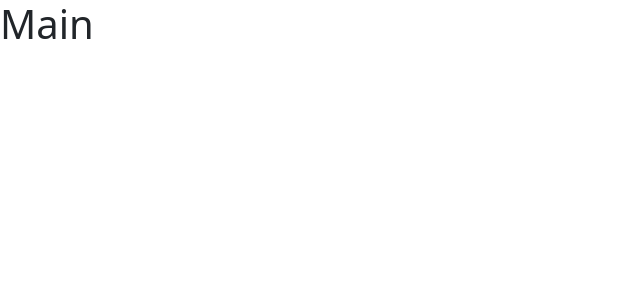
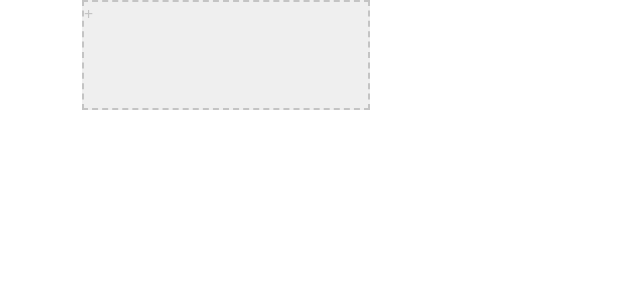
Before and after one commit to Navmonti/Walletino, a React (Create React App) app in the folder Walletino.Web/clientapp/: page / in a window 1280 px wide. Shown: the top 300 px of the page, without its empty margins (0-640 px from the left). Built offline with nearby package versions, Linux system fonts and the light colour scheme.

Commit message:
seperate resgistration and login layouts

```diff
--- a/Walletino.Web/clientapp/src/App.tsx
+++ b/Walletino.Web/clientapp/src/App.tsx
@@ -1,7 +1,6 @@
 import { BrowserRouter as Router, Routes, Route } from 'react-router-dom';
 import 'bootstrap/dist/css/bootstrap.css';
-import { Login, Main, Panel } from './pages';
-import Registeration from './pages/login/registration/Registeration';
+import { Login, Main, Panel, Signup } from './pages';
 
 function App() {
     return (
@@ -10,7 +9,7 @@ function App() {
                 <Routes>
                     <Route path="/panel" element={<Panel />} />
                     <Route path="/login" element={<Login />} />
-                    <Route path="/registeration" element={<Registeration />} />
+                    <Route path="/signup" element={<Signup />} />
                     <Route path="/home" element={<Main />} />
                     <Route path="/" element={<Main />} />
                 </Routes>
--- a/Walletino.Web/clientapp/src/pages/index.tsx
+++ b/Walletino.Web/clientapp/src/pages/index.tsx
@@ -1,9 +1,11 @@
 import Login from '../pages/login/Login';
 import Main from '../pages/main/Main';
 import Panel from '../pages/panel/Panel';
+import Signup from '../pages/signup/Signup';
 
 export {
     Login,
     Main,
-    Panel
+    Panel,
+    Signup
 }
--- a/Walletino.Web/clientapp/src/pages/login/Login.tsx
+++ b/Walletino.Web/clientapp/src/pages/login/Login.tsx
@@ -1,12 +1,28 @@
 import './login.css'
-import Registeration from './registration/Registeration';
-import SignIn from './signin/SignIn';
 
 const Login = () => {
-    return <div className="container">
+    return <div className="container page-content">
         <div className="row">
             <div className="col-md-12">
-                <SignIn />
+                <div className="content">
+                    <div className="content-header">
+                        <h1>Login</h1>
+                    </div>
+                    <hr className="sperator" />
+                    <div className="content-body">
+                        <input type="text" placeholder="username" className="input" />
+                        <input type="password" placeholder="password" className="input" />
+                        <button className="button">Login</button>
+                        <hr className="sperator" />
+                        <button className="button">Register</button>
+                        <p>Or</p>
+                        <div className="social-holder">
+                            <div className="social-icon"></div>
+                            <div className="social-icon"></div>
+                            <div className="social-icon"></div>
+                        </div>
+                    </div>
+                </div>
             </div>
         </div>
     </div>
--- a/Walletino.Web/clientapp/src/pages/login/signin/SignIn.tsx
+++ /dev/null
@@ -1,32 +0,0 @@
-import './signin.css'
-
-const SignIn = () => {
-    return <div className="container page-content">
-        <div className="row">
-            <div className="col-md-12">
-                <div className="content">
-                    <div className="content-header">
-                        <h1>Login</h1>
-                    </div>
-                    <hr className="sperator" />
-                    <div className="content-body">
-                        <input type="text" placeholder="username" className="input" />
-                        <input type="password" placeholder="password" className="input" />
-                        <button className="button">Login</button>
-                        <hr className="sperator" />
-                        <button className="button">Register</button>
-                        <p>Or</p>
-                        <div className="social-holder">
-                            <div className="social-icon"></div>
-                            <div className="social-icon"></div>
-                            <div className="social-icon"></div>
-                        </div>
-                    </div>
-                </div>
-            </div>
-        </div>
-    </div>
-
-}
-
-export default SignIn;
--- a/Walletino.Web/clientapp/src/pages/main/Main.tsx
+++ b/Walletino.Web/clientapp/src/pages/main/Main.tsx
@@ -1,7 +1,18 @@
-import React from 'react';
+import './main.css'
 
 const Main = () => {
-    return <h1>Main</h1>
+    return <div className="container">
+        <div className="row">
+            <div className="col-md-12">
+                <div className="card-account">
+
+                </div>
+                <div className="add-account">
+                    +
+                </div>
+            </div>
+        </div>
+    </div>
 }
 
 export default Main;
--- a/Walletino.Web/clientapp/src/pages/login/registration/registeration.css
+++ b/Walletino.Web/clientapp/src/pages/main/main.css
@@ -81,3 +81,13 @@
     border: 1px solid #808080;
     width: 100%;
 }
+
+
+
+.add-account {
+    width: 288px;
+    height: 110px;
+    background-color: #efefef;
+    border: 2px dashed #c4c4c4;
+    color: #c4c4c4;
+}
--- a/Walletino.Web/clientapp/src/pages/login/registration/Registeration.tsx
+++ b/Walletino.Web/clientapp/src/pages/signup/Signup.tsx
@@ -1,19 +1,19 @@
-import './registeration.css'
+import './signup.css'
 
-const Registeration = () => {
+const Signup = () => {
     return <div className="container page-content">
         <div className="row">
             <div className="col-md-12">
                 <div className="content">
                     <div className="content-header">
-                        <h1>Registeration</h1>
+                        <h1>Signup</h1>
                     </div>
                     <hr className="sperator" />
                     <div className="content-body">
                         <input type="text" placeholder="username" className="input" />
                         <input type="password" placeholder="password" className="input" />
                         <input type="password" placeholder="confirm password" className="input" />
-                        <button className="button">Register</button>
+                        <button className="button">Signup</button>
                     </div>
                 </div>
             </div>
@@ -21,4 +21,4 @@ const Registeration = () => {
     </div>
 }
 
-export default Registeration;
+export default Signup;
```
Also changed, not shown: Walletino.Web/clientapp/src/pages/login/login.css (+6 -5 lines), Walletino.Web/clientapp/src/pages/signup/signup.css (renamed from Walletino.Web/clientapp/src/pages/login/signin/signin.css).
